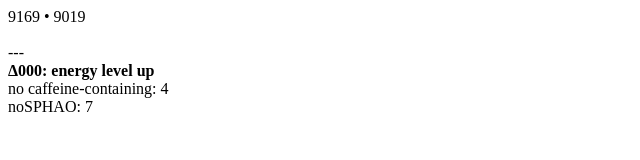
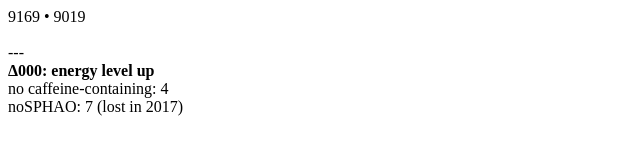
Before and after one commit to johann-weiss/days, a plain HTML site: page index.html in a window 1280 px wide. Shown: the full height of the page, 0-640 px from the left. Drawn offline with Linux system fonts and the light colour scheme.

Commit message:
Update index.html

```diff
--- a/index.html
+++ b/index.html
@@ -9,7 +9,7 @@
 			---<br>
 			<b>Δ000: energy level up</b><br>
 			no caffeine-containing:  <span id="noCoffee"></span><br>
-			noSPHAO:  <span id="noSPHAO"></span><br>
+			noSPHAO:  <span id="noSPHAO"></span>   (lost in 2017)<br>
 		</div>
 	</body>
 </html>
```
